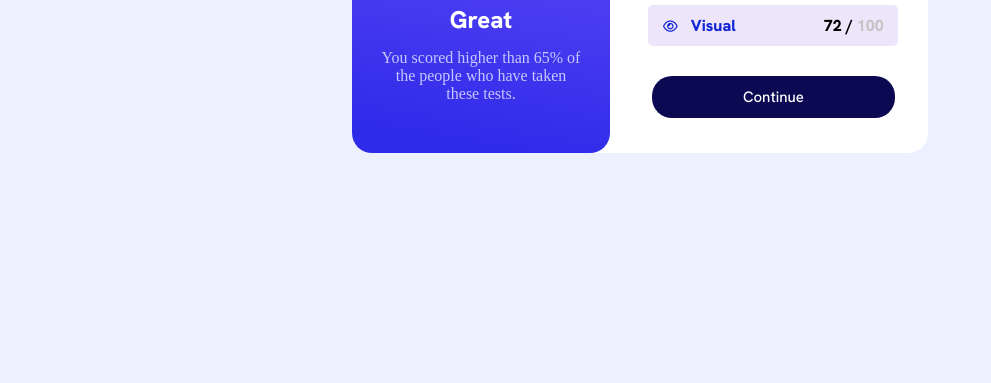
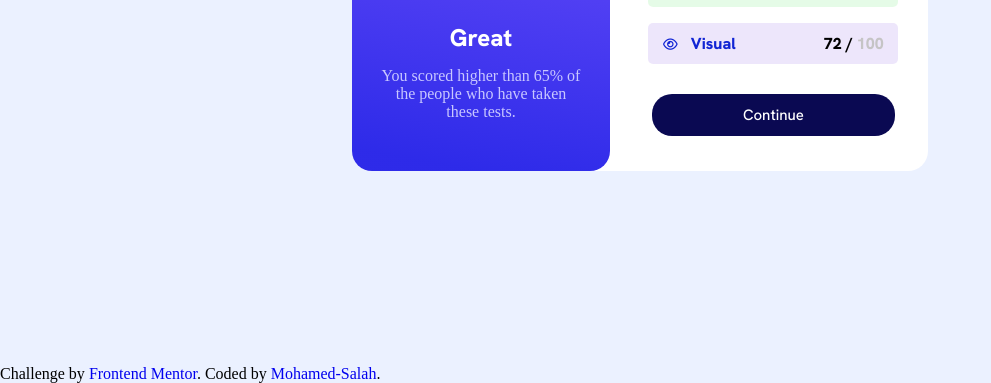
Before and after one commit to Mohamedsalahmsa/results-summary-project, a plain HTML site: page index.html in a window 1280 px wide. Shown: the part 453-836 px from the top of the page, without its empty margins (0-991 px from the left). Before the commit the page ends 800 px from the top, so only its background shows below. Drawn offline with Linux system fonts and the light colour scheme; files that its build step writes are made by us from their sources.

Commit message:
Update index.html

```diff
--- a/index.html
+++ b/index.html
@@ -7,13 +7,13 @@
   <link rel="icon" type="image/png" sizes="32x32" href="./assets/images/favicon-32x32.png">
 
   <title>Frontend Mentor | Results summary component</title>
-<link rel="stylesheet" href="/./css/style.css">
-<link rel="stylesheet" href="/./css/all.min.css">
+<link rel="stylesheet" href="/./results-summary-project/css/style.css">
+<link rel="stylesheet" href="/./results-summary-project/css/all.min.css">
   <!-- Feel free to remove these styles or customise in your own stylesheet 👍 -->
-  <!-- <style>
+
     .attribution { font-size: 11px; text-align: center; }
     .attribution a { color: hsl(228, 45%, 44%); }
-  </style> -->
+
 </head>
 <body>
 
@@ -53,9 +53,9 @@
 
   </div>
 
-  <!-- <div class="attribution">
+   <div class="attribution">
     Challenge by <a href="https://www.frontendmentor.io?ref=challenge" target="_blank">Frontend Mentor</a>.
-    Coded by <a href="#">Your Name Here</a>.
-  </div> -->
+    Coded by <a href="#">Mohamed-Salah</a>.
+  </div>
 </body>
 </html>
```
